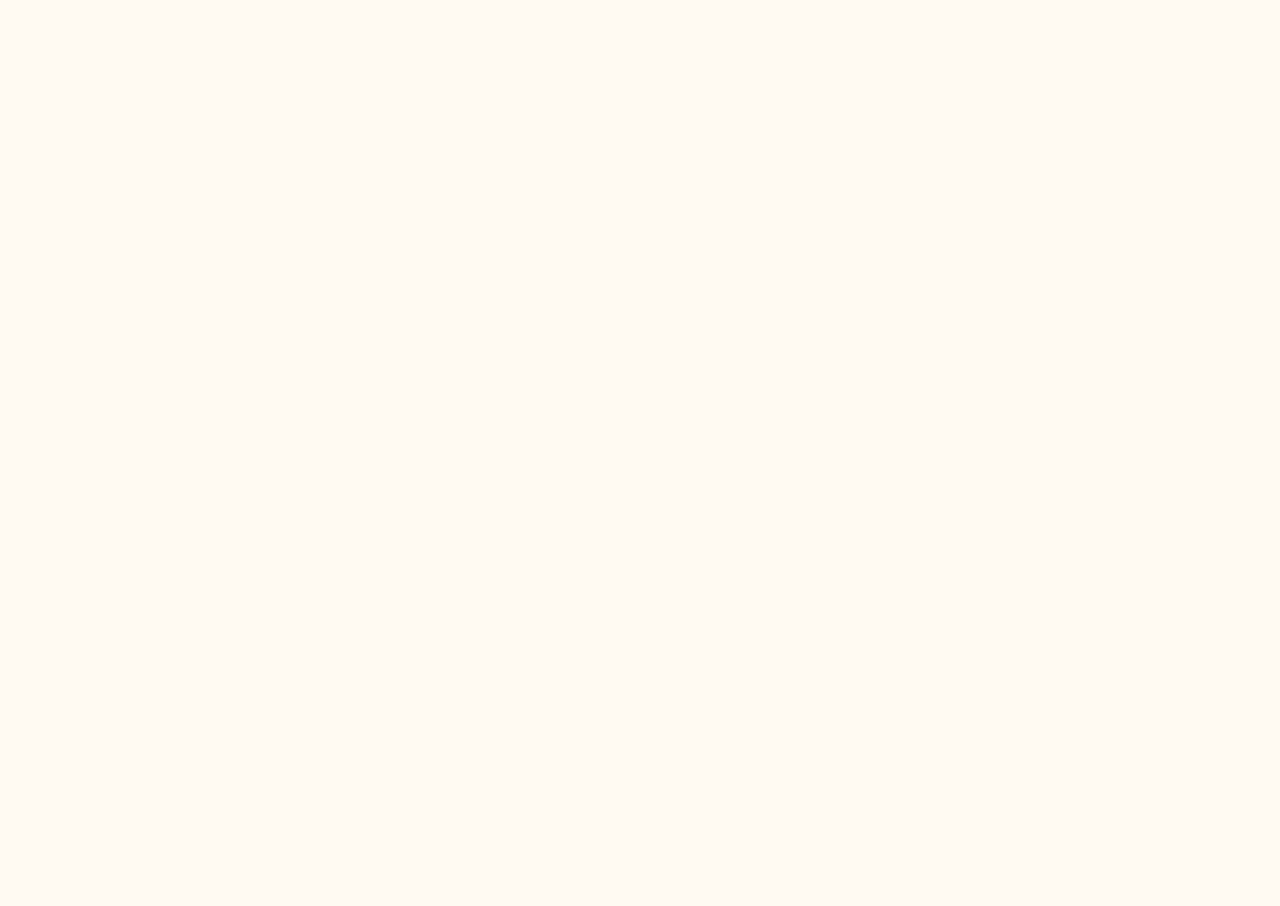
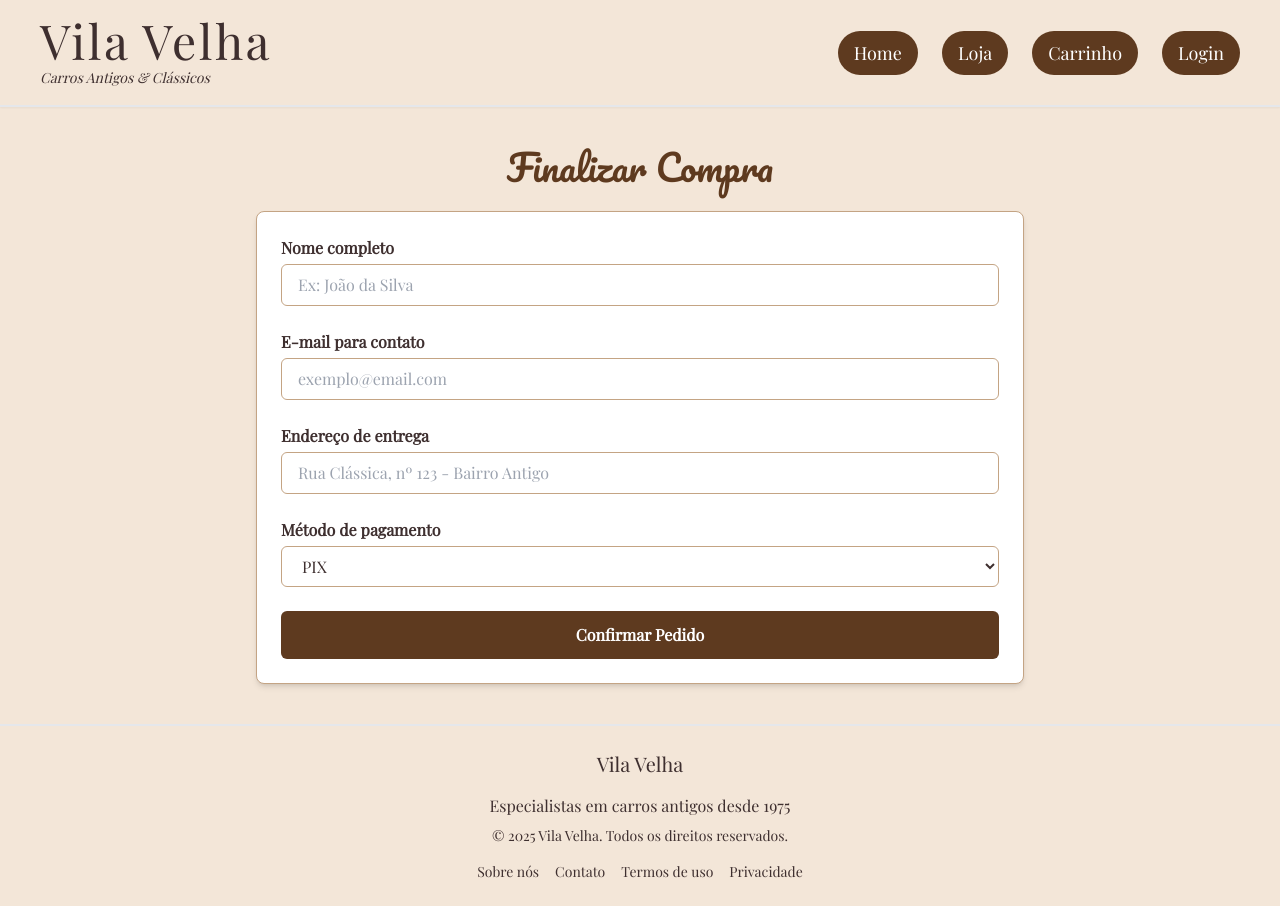
Before and after one commit to PedroLFigueiredo/trabalho-web, a React (Vite) app in the folder vila-velha/: page /pagamento in a window 1280 px wide. Before the commit this address had no page. Before the commit the page ends 800 px from the top, so only its background shows below. Built offline with nearby package versions, Linux system fonts and the light colour scheme; the HTML template or start-up script is replaced by a standard one.

Commit message:
Pagina de Pagamento criada ;)

```diff
--- a/vila-velha/src/App.tsx
+++ b/vila-velha/src/App.tsx
@@ -7,6 +7,7 @@ import Carrinho from './Paginas/Carrinho';
 import { CartProvider } from './Paginas/CarrinhoContext';
 import Login from './Paginas/Login'
 import Cadastro from './Paginas/Cadastro'
+import Pagamento from './Paginas/Pagamento';
 
 function App() {
   return (
@@ -19,6 +20,7 @@ function App() {
           <Route path="/carrinho" element={<Carrinho />} />
           <Route path="/login" element={<Login />} />
           <Route path="/cadastro" element={<Cadastro />} />
+          <Route path="/pagamento" element={<Pagamento />} />
         </Routes>
       </CartProvider>
     </BrowserRouter>
--- a/vila-velha/src/Paginas/Carrinho.tsx
+++ b/vila-velha/src/Paginas/Carrinho.tsx
@@ -85,7 +85,8 @@ function Carrinho() {
                 </button>
 
                 <button
-                  onClick={() => navigate('/checkout')}
+                  onClick={() => navigate('/pagamento')}
+                  disabled={cartItems.length === 0}
                   className="px-6 py-2 bg-[#3e2f2f] text-white rounded hover:bg-[#5e3a1f] transition"
                 >
                   Finalizar Compra
--- a/vila-velha/src/Paginas/Pagamento.tsx
+++ b/vila-velha/src/Paginas/Pagamento.tsx
@@ -0,0 +1,82 @@
+import React from 'react';
+import Header from '../components/Header';
+import Footer from '../components/Footer';
+
+function Pagamento() {
+  return (
+    <div className="flex flex-col min-h-screen bg-[#f3e6d8] text-[#3e2f2f] font-serif">
+      <Header />
+
+      <main className="flex-grow container mx-auto px-4 py-10">
+        <h2 className="text-3xl md:text-4xl font-retro text-[#5e3a1f] mb-6 text-center">
+          Finalizar Compra
+        </h2>
+
+        <div className="max-w-3xl mx-auto bg-white p-6 rounded-lg shadow-md border border-[#c4a484]">
+          <form className="space-y-6">
+            <div>
+              <label className="block mb-1 font-semibold" htmlFor="nome">
+                Nome completo
+              </label>
+              <input
+                type="text"
+                id="nome"
+                placeholder="Ex: João da Silva"
+                className="w-full border border-[#c4a484] px-4 py-2 rounded-md focus:outline-none focus:ring-2 focus:ring-[#5e3a1f]"
+              />
+            </div>
+
+            <div>
+              <label className="block mb-1 font-semibold" htmlFor="email">
+                E-mail para contato
+              </label>
+              <input
+                type="email"
+                id="email"
+                placeholder="exemplo@email.com"
+                className="w-full border border-[#c4a484] px-4 py-2 rounded-md focus:outline-none focus:ring-2 focus:ring-[#5e3a1f]"
+              />
+            </div>
+
+            <div>
+              <label className="block mb-1 font-semibold" htmlFor="endereco">
+                Endereço de entrega
+              </label>
+              <input
+                type="text"
+                id="endereco"
+                placeholder="Rua Clássica, nº 123 - Bairro Antigo"
+                className="w-full border border-[#c4a484] px-4 py-2 rounded-md focus:outline-none focus:ring-2 focus:ring-[#5e3a1f]"
+              />
+            </div>
+
+            <div>
+              <label className="block mb-1 font-semibold" htmlFor="pagamento">
+                Método de pagamento
+              </label>
+              <select
+                id="pagamento"
+                className="w-full border border-[#c4a484] px-4 py-2 rounded-md bg-white focus:outline-none focus:ring-2 focus:ring-[#5e3a1f]"
+              >
+                <option value="pix">PIX</option>
+                <option value="boleto">Boleto Bancário</option>
+                <option value="cartao">Cartão de Crédito</option>
+              </select>
+            </div>
+
+            <button
+              type="submit"
+              className="w-full bg-[#5e3a1f] text-white font-semibold py-3 rounded-md hover:bg-[#744c29] transition-colors"
+            >
+              Confirmar Pedido
+            </button>
+          </form>
+        </div>
+      </main>
+
+      <Footer />
+    </div>
+  );
+}
+
+export default Pagamento;
```
